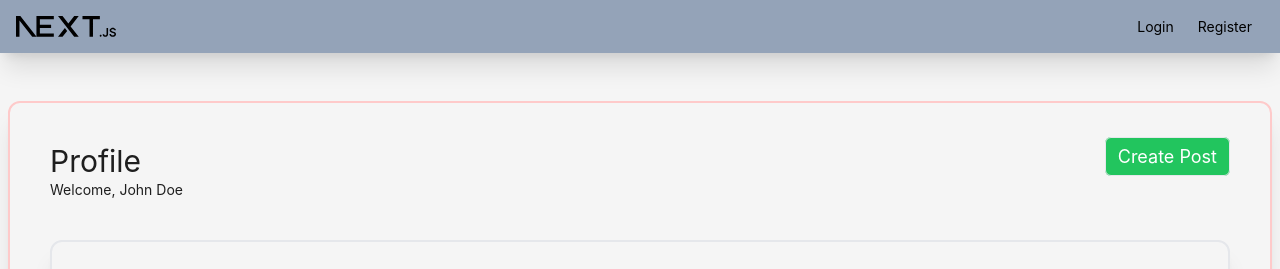
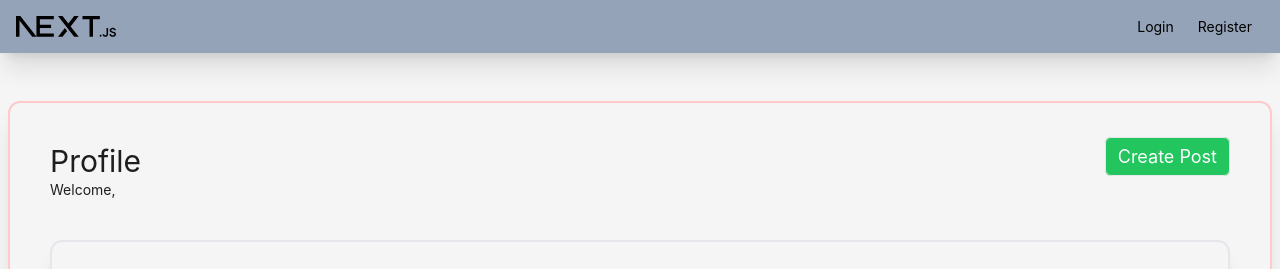
Before and after one commit to MarkMPW/dashboard-ui-nextjs-antd, a Next.js app: page /welcome in a window 1280 px wide. Shown: the top 269 px of the page. Built offline with nearby package versions, Linux system fonts and the light colour scheme.

Commit message:
display user info in welcome page

```diff
--- a/src/app/welcome/page.tsx
+++ b/src/app/welcome/page.tsx
@@ -1,15 +1,27 @@
 'use client'
 
 import Link from "next/link";
-import React from "react";
+import React, { useEffect, useState } from "react";
 import Image from 'next/image'
 import Navbar from "../components/Navbar";
 import { Layout } from 'antd'
 import FooterCompo from "../components/FooterCompo";
+import { UserType } from "../register/page";
 
 const WelcomePage = () => {
 
   const { Content } = Layout
+
+  const [currentUser, setCurrentUser] = useState<UserType>()
+
+  useEffect(() => {
+    const storedUser = localStorage.getItem('currentUser')
+
+    if(storedUser) {
+      setCurrentUser(JSON.parse(storedUser))
+    }
+  }, [])
+
 
   return (
     <Layout>
@@ -20,7 +32,7 @@ const WelcomePage = () => {
             <div className="flex justify-between">
               <div>
                 <h3 className="text-3xl">Profile</h3>
-                <p>Welcome, John Doe</p>
+                <p>Welcome, {currentUser?.userName}</p>
               </div>
 
               <div>
```
